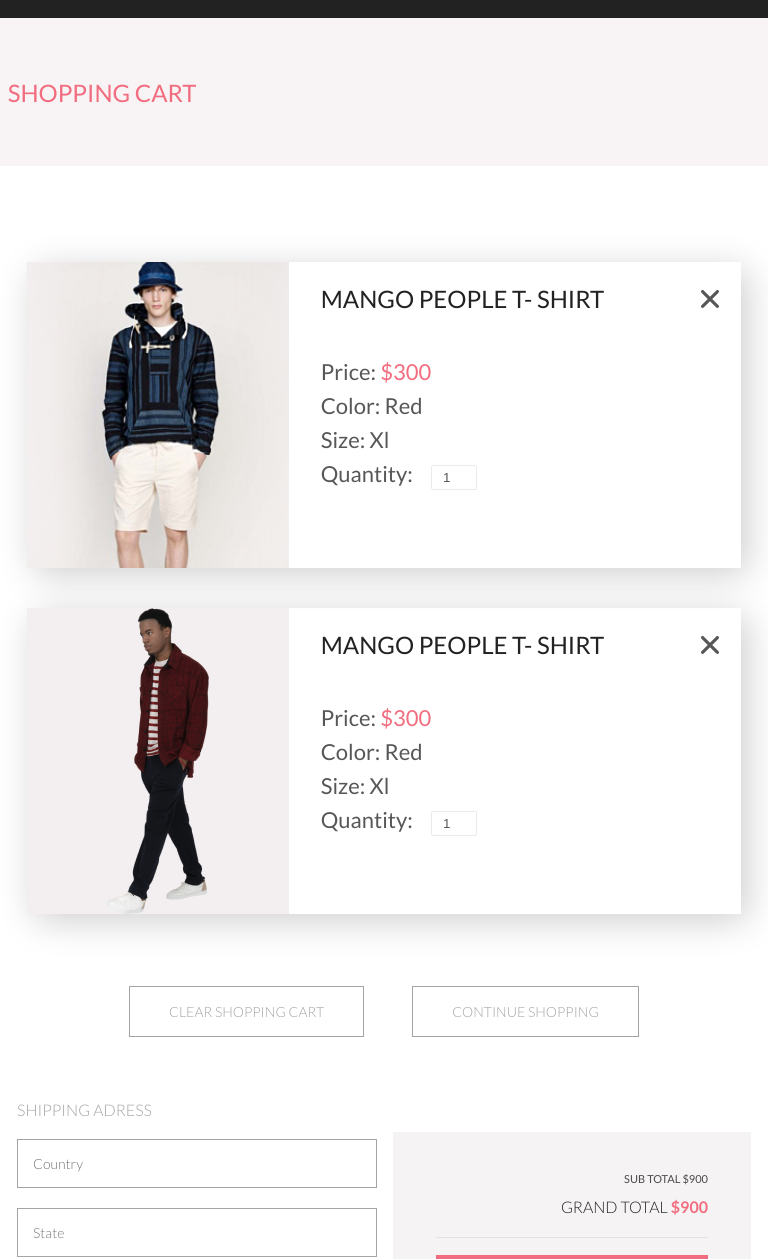
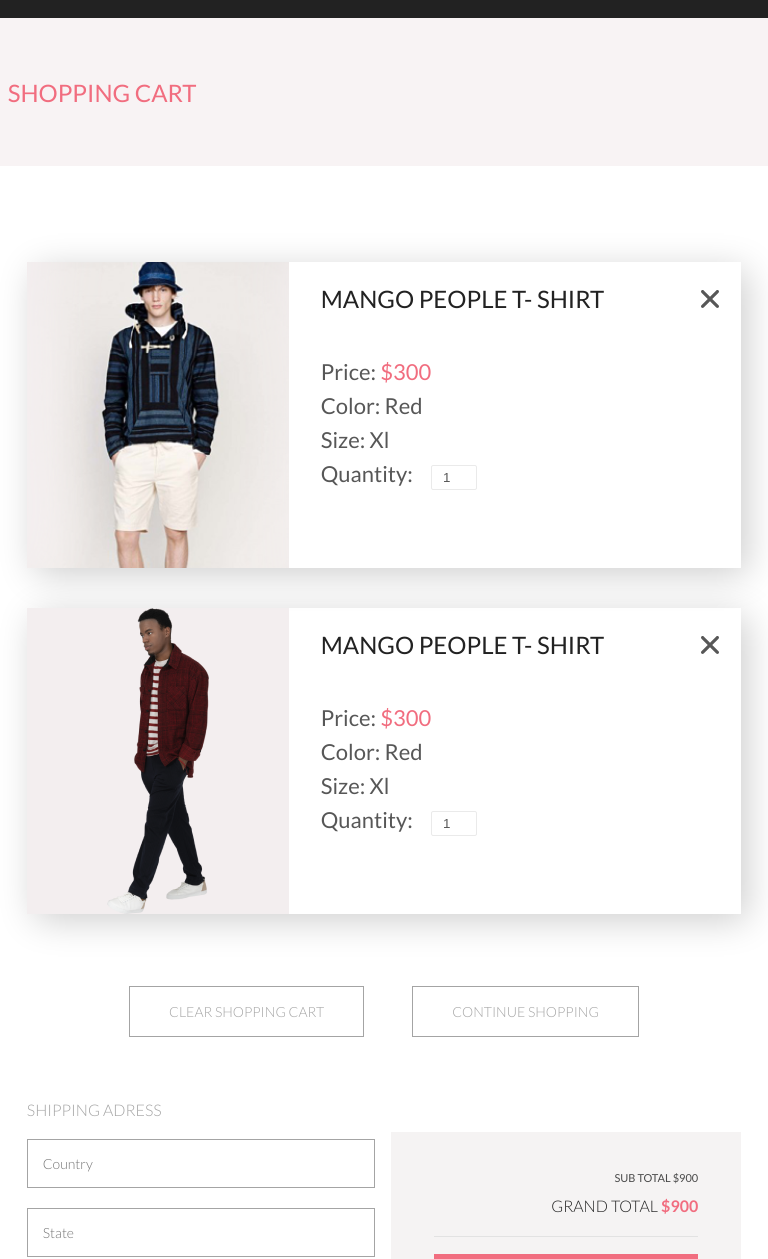
Before and after one commit to lerochkaz/adaptive-ClothingStore, a plain HTML site: page cart.html in a window 768 px wide. Shown: the part 56-1315 px from the top of the page. Drawn offline with Linux system fonts and the light colour scheme.

Commit message:
edited adaptive in the lesson 3

```diff
--- a/style/_cart.sass
+++ b/style/_cart.sass
@@ -58,7 +58,7 @@
         @include flex-between
 
 .form-adress
-    width: $width-one-third
+    width: 99%
     height: 306px
     @include flex-column
     justify-content: center
--- a/style/_media.sass
+++ b/style/_media.sass
@@ -181,6 +181,11 @@
     .total
        margin: 45px 0
 
+@media ( max-width: 1104px ) and ( min-width: 750px )
+    .main__content_right
+        width: 100%
+    .form-adress
+        width: 50%
 
 @media ( max-width: 750px )
     .main__content_right
```
Also changed, not shown: style/style.css, 1 other file.
